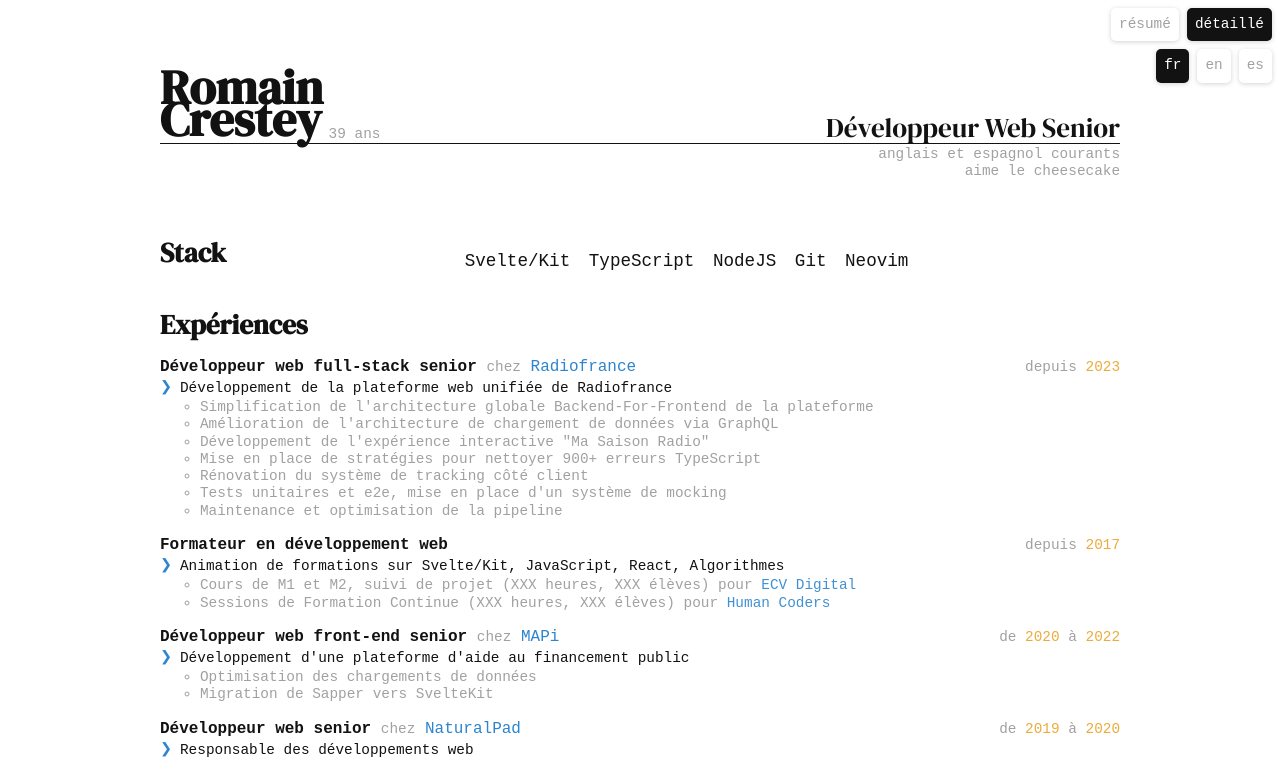
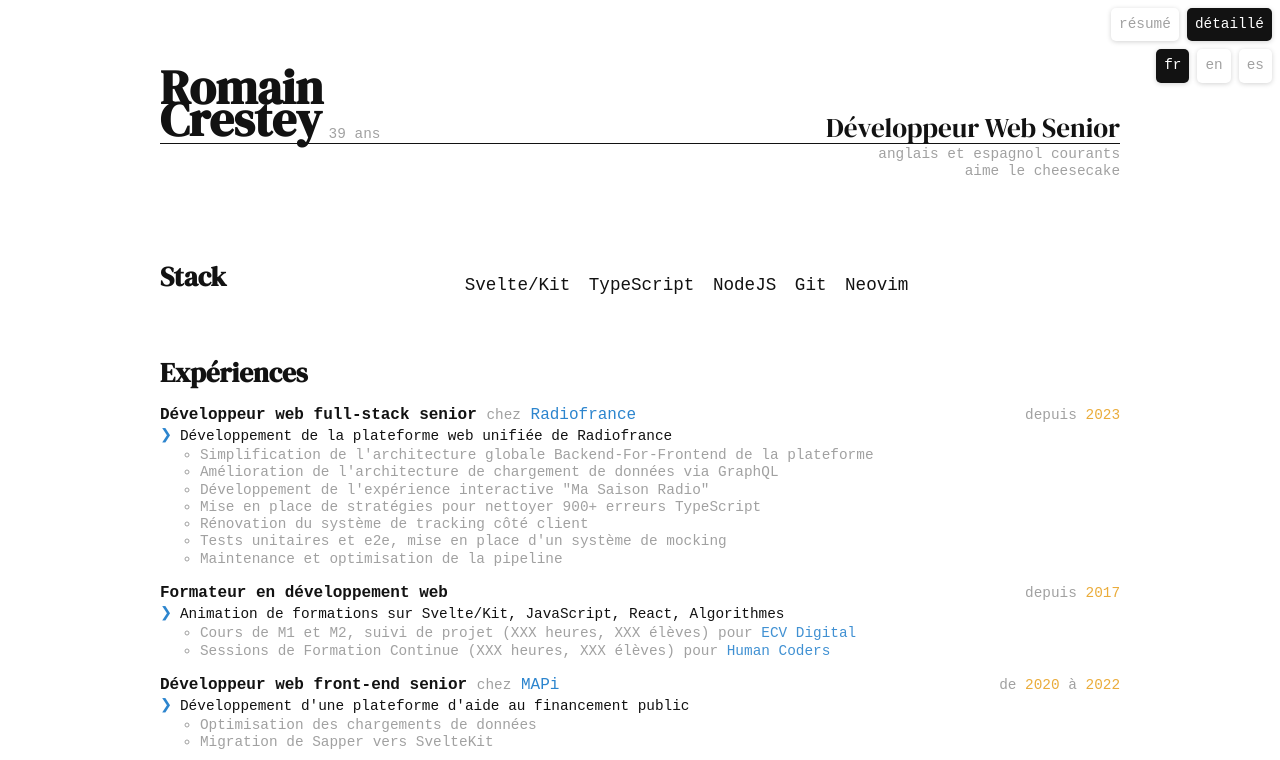
Before and after one commit to bleucitron/resume, a SvelteKit app: page / in a window 1280 px wide. Shown: the top 760 px of the page. Built offline with nearby package versions, Linux system fonts and the light colour scheme; a web font is replaced by a local one.

Commit message:
adjust margin for detailed printed

```diff
--- a/src/lib/assets/index.css
+++ b/src/lib/assets/index.css
@@ -77,7 +77,7 @@ footer {
 h1,
 h2,
 h3 {
-	margin-block: 2.5rem 1rem;
+	margin-block: 3rem 1rem;
 	font-family: var(--title-font);
 }
 
--- a/src/routes/+page.svelte
+++ b/src/routes/+page.svelte
@@ -37,7 +37,7 @@
 <Menu />
 <Header {name} {birth_date} {title} {description} />
 
-<main>
+<main class={{ short }}>
 	<section class="stack">
 		<h3>Stack</h3>
 
@@ -100,7 +100,14 @@
 <style>
 	h3 {
 		font-size: 1.7rem;
-		margin-block: 1.5rem 1rem;
+	}
+
+	main.short {
+		h3 {
+			@media print {
+				margin-block: 1.5rem 1rem;
+			}
+		}
 	}
 
 	li {
@@ -138,6 +145,10 @@
 		margin-top: 15rem;
 		color: var(--grey);
 
+		@media print {
+			margin-top: 30rem;
+		}
+
 		&.short {
 			margin-top: 5rem;
 
```
